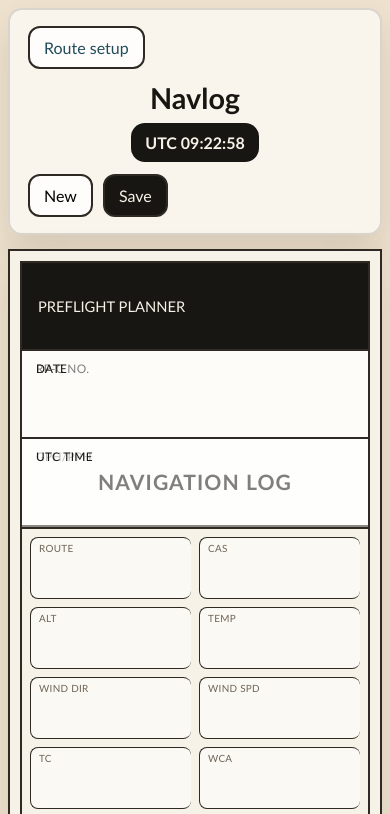
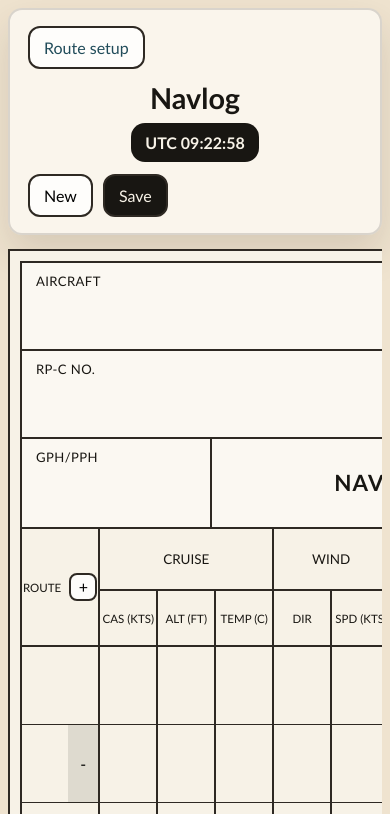
Before and after one commit to Shyam1549/navlog, a plain HTML site: page index.html in a window 390 px wide. Both pictures are taken after a click on the button "Open navlog". Shown: the top 814 px of the page. Drawn offline with nearby package versions, Linux system fonts and the light colour scheme.

Commit message:
Revert "Update styles.css"
This reverts commit ea46f6f77064ace73f0c791c10955adfb26ec3ce.

```diff
--- a/styles.css
+++ b/styles.css
@@ -589,133 +589,17 @@ select:focus { outline: 0; background: rgba(33, 76, 90, 0.08); }
   .entry-hero,
   .topbar { border-radius: 14px; }
 
-  .sheet-wrap {
-    overflow-x: visible;
-    padding-bottom: 0;
-  }
-
   .sheet {
-    min-width: 0;
+    min-width: 860px;
     padding: 10px;
   }
-
-  .sheet-header { grid-template-columns: 1fr; }
-  .aircraft-box,
-  .planning-box,
-  .rpc-box,
-  .date-box,
-  .gph-box,
-  .navlog-box,
-  .utc-box {
-    grid-column: 1;
-    border-right: 0;
-    border-bottom: 2px solid var(--line);
-  }
-  .utc-box { border-bottom: 0; }
-  .header-box.static.navlog-box {
-    border-right: 0;
-    font-size: 1.32rem;
-  }
-  .header-box-label { font-size: 0.74rem; }
-  .header-box input,
-  .header-box select {
-    min-height: 48px;
-    padding: 6px 10px 10px;
-    font-size: 0.86rem;
-  }
-
-  .nav-head-grid,
-  .radio-head { display: none; }
-
-  .nav-table,
-  .radio-block { border-top: 2px solid var(--line); }
-
-  .leg-row,
-  .radio-row {
-    display: grid;
-    gap: 8px;
-    padding: 8px;
-    min-height: 0;
-    border-bottom: 2px solid var(--line);
-  }
-  .leg-row { grid-template-columns: repeat(2, minmax(0, 1fr)); }
-  .radio-row { grid-template-columns: 1fr; }
-  .radio-row:last-child { border-bottom: 0; }
-
-  .leg-row > div,
-  .radio-row > div {
-    border-right: 0 !important;
-    border: 1.5px solid var(--line);
-    border-radius: 8px;
-    position: relative;
-    padding-top: 16px;
-    background: rgba(255, 255, 255, 0.48);
-    min-width: 0;
-  }
-
-  .leg-row > div::before,
-  .radio-row > div::before {
-    position: absolute;
-    left: 8px;
-    top: 4px;
-    font-size: 0.62rem;
-    color: var(--muted);
-    text-transform: uppercase;
-    letter-spacing: 0.03em;
-  }
-
-  .leg-row > div:nth-child(1)::before { content: "Route"; }
-  .leg-row > div:nth-child(2)::before { content: "CAS"; }
-  .leg-row > div:nth-child(3)::before { content: "Alt"; }
-  .leg-row > div:nth-child(4)::before { content: "Temp"; }
-  .leg-row > div:nth-child(5)::before { content: "Wind Dir"; }
-  .leg-row > div:nth-child(6)::before { content: "Wind Spd"; }
-  .leg-row > div:nth-child(7)::before { content: "TC"; }
-  .leg-row > div:nth-child(8)::before { content: "WCA"; }
-  .leg-row > div:nth-child(9)::before { content: "TA"; }
-  .leg-row > div:nth-child(10)::before { content: "GS"; }
-  .leg-row > div:nth-child(11)::before { content: "Dis"; }
-  .leg-row > div:nth-child(12)::before { content: "EE"; }
-  .leg-row > div:nth-child(13)::before { content: "ET"; }
-  .leg-row > div:nth-child(14)::before { content: "AT"; }
-
-  .radio-row > div:nth-child(1)::before { content: "Location"; }
-  .radio-row > div:nth-child(2)::before { content: "CPT/ATIS"; }
-  .radio-row > div:nth-child(3)::before { content: "DEP/AAP"; }
-  .radio-row > div:nth-child(4)::before { content: "TWR"; }
-  .radio-row > div:nth-child(5)::before { content: "GND"; }
-  .radio-row > div:nth-child(6)::before { content: "FSS"; }
-  .radio-row > div:nth-child(7)::before { content: "Remarks"; }
-
-  .field input,
-  .radio-row input {
-    min-height: 44px;
-    padding: 18px 8px 8px;
-    font-size: 0.82rem;
-  }
-
-  .route-cell,
-  .location-cell { grid-template-columns: minmax(0, 1fr) 28px; }
-
-  .toc-tod-card { grid-template-columns: 56px 1fr 1fr; }
-  .toc-tod-title,
-  .toc-tod-card input { min-height: 56px; }
 
   .atis-block { grid-template-columns: 1fr; }
   .atis-cell {
     border-right: 0;
     border-bottom: 2px solid var(--line);
-    grid-template-columns: 148px 1fr;
   }
   .atis-cell:last-child { border-bottom: 0; }
-  .atis-cell span {
-    min-height: 44px;
-    font-size: 0.74rem;
-  }
-  .atis-cell input {
-    min-height: 44px;
-    padding: 10px 8px;
-  }
 }
 
 @media print {
```
